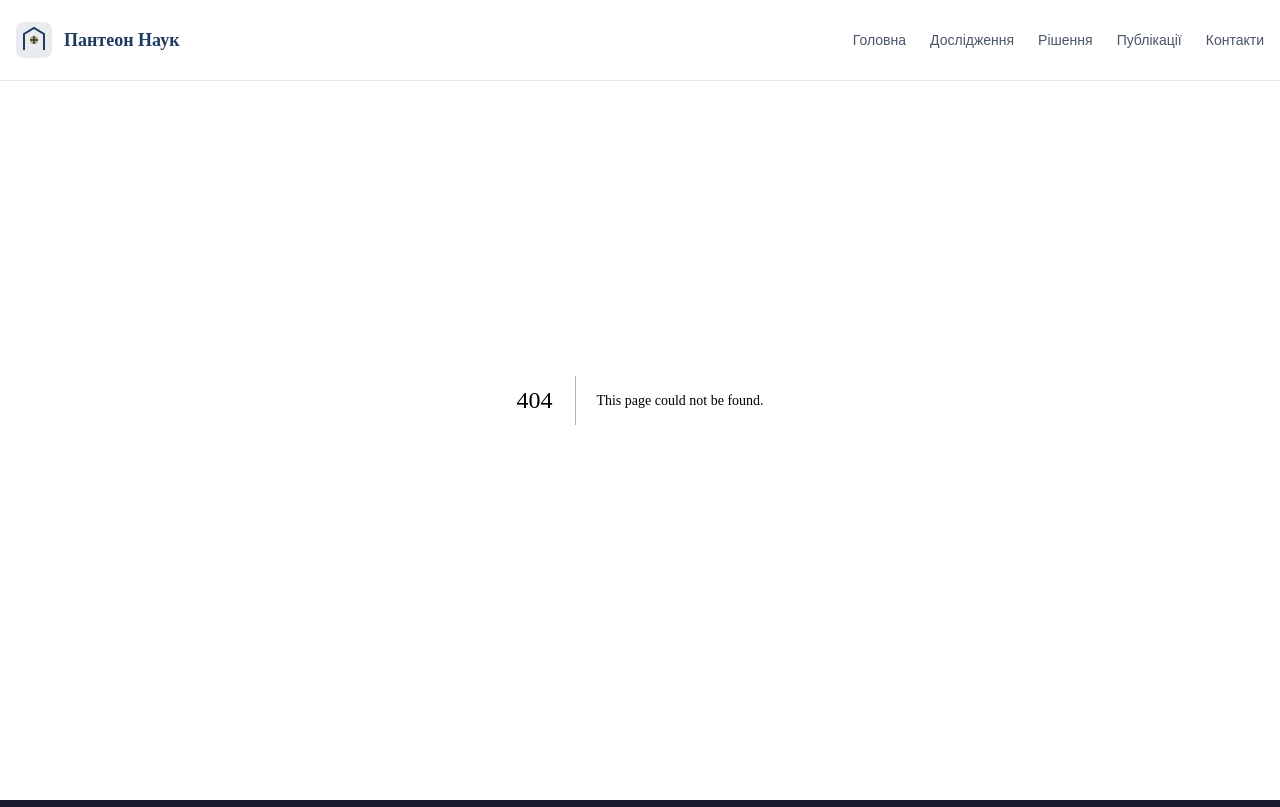
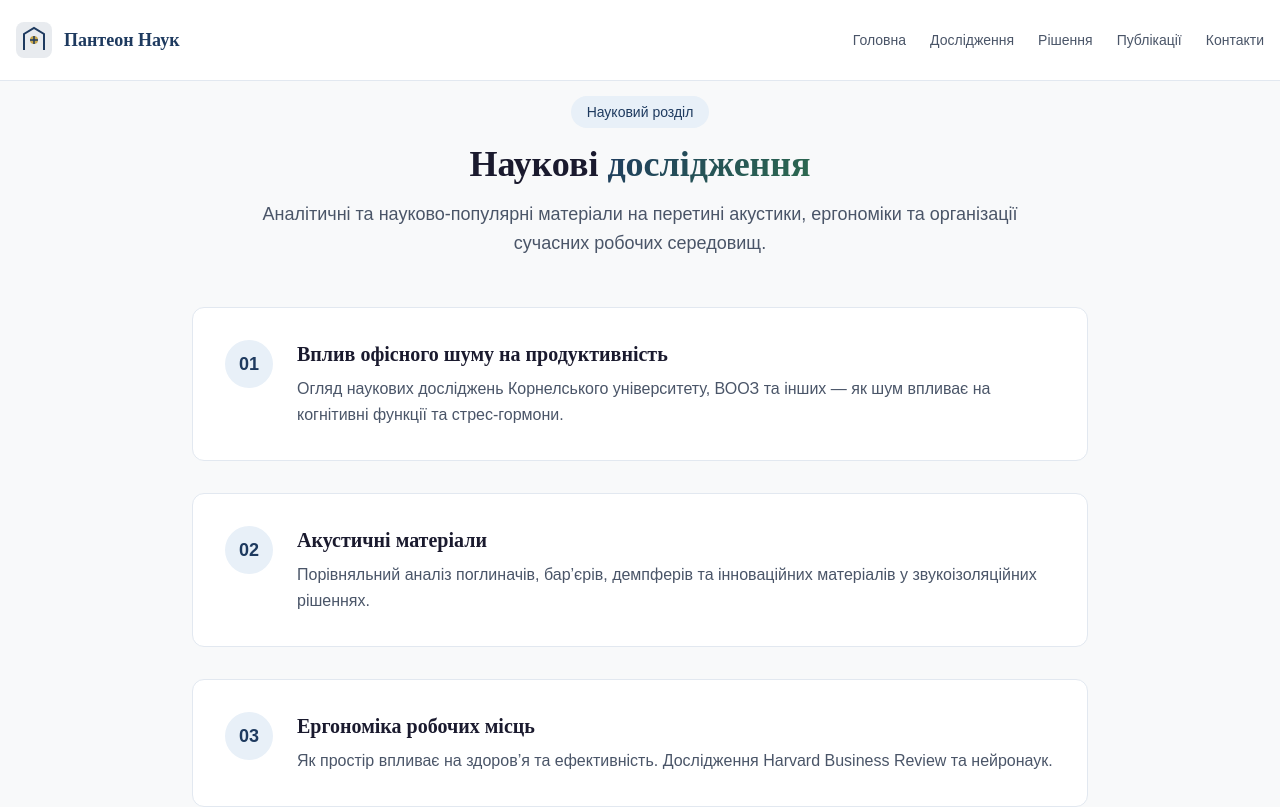
Before and after one commit to sserbin1/panteon-nauk, a Next.js app: page /doslidzhennya in a window 1280 px wide. Before the commit this address had no page. Shown: the top 807 px of the page. Built offline with nearby package versions, Linux system fonts and the light colour scheme.

Commit message:
Add section page: src/app/doslidzhennya/page.tsx

```diff
--- /dev/null
+++ b/src/app/doslidzhennya/page.tsx
@@ -0,0 +1,56 @@
+import Link from "next/link"
+import { generatePageMetadata } from "@/lib/seo"
+
+export const metadata = generatePageMetadata({
+  title: "Дослідження — наукові статті про акустику та ергономіку",
+  description: "Наукові дослідження впливу шуму на продуктивність, аналіз акустичних матеріалів та ергономіка робочих місць.",
+  path: "/doslidzhennya/",
+  keywords: ["дослідження акустики", "вплив шуму на продуктивність", "акустичні матеріали", "ергономіка робочого місця"],
+})
+
+const sectionArticles = [
+  { slug: "vplyv-shumu-na-produktyvnist", title: "Вплив офісного шуму на продуктивність", description: "Огляд наукових досліджень Корнелського університету, ВООЗ та інших \u2014 як шум впливає на когнітивні функції та стрес-гормони." },
+  { slug: "akustychni-materialy", title: "Акустичні матеріали", description: "Порівняльний аналіз поглиначів, бар\u2019єрів, демпферів та інноваційних матеріалів у звукоізоляційних рішеннях." },
+  { slug: "erghonomika-robochykh-mists", title: "Ергономіка робочих місць", description: "Як простір впливає на здоров\u2019я та ефективність. Дослідження Harvard Business Review та нейронаук." },
+]
+
+export default function DoslidzhennyaPage() {
+  return (
+    <div className="pt-24 pb-20 bg-[var(--background)]">
+      <div className="w-full max-w-7xl mx-auto px-4">
+        <div className="max-w-3xl mx-auto text-center mb-12">
+          <span className="inline-block px-4 py-1.5 bg-[var(--primary-light)] rounded-full text-sm font-medium mb-4 text-[var(--primary)]">Науковий розділ</span>
+          <h1 className="text-3xl md:text-4xl font-bold mb-4" style={{ fontFamily: "Merriweather, serif" }}>
+            {"Наукові "}
+            <span className="gradient-text">{"дослідження"}</span>
+          </h1>
+          <p className="text-lg text-[var(--text-muted)] leading-relaxed">
+            Аналітичні та науково-популярні матеріали на перетині акустики, ергономіки та організації сучасних робочих середовищ.
+          </p>
+        </div>
+
+        <div className="grid gap-6 md:gap-8 max-w-4xl mx-auto">
+          {sectionArticles.map((article, i) => (
+            <Link key={article.slug} href={`/blog/${article.slug}/`} className="card no-underline group">
+              <div className="p-6 md:p-8 flex gap-6 items-start">
+                <div className="flex-shrink-0 w-12 h-12 rounded-full bg-[var(--primary-light)] flex items-center justify-center">
+                  <span className="text-lg font-bold text-[var(--primary)]">{String(i + 1).padStart(2, "0")}</span>
+                </div>
+                <div>
+                  <h2 className="text-xl font-bold mb-2 text-[var(--text)] group-hover:text-[var(--primary)] transition-colors" style={{ fontFamily: "Merriweather, serif" }}>
+                    {article.title}
+                  </h2>
+                  <p className="text-[var(--text-muted)] leading-relaxed">{article.description}</p>
+                </div>
+              </div>
+            </Link>
+          ))}
+        </div>
+
+        <div className="mt-16 text-center">
+          <Link href="/blog/" className="btn-secondary">{"Всі публікації"}</Link>
+        </div>
+      </div>
+    </div>
+  )
+}
```
